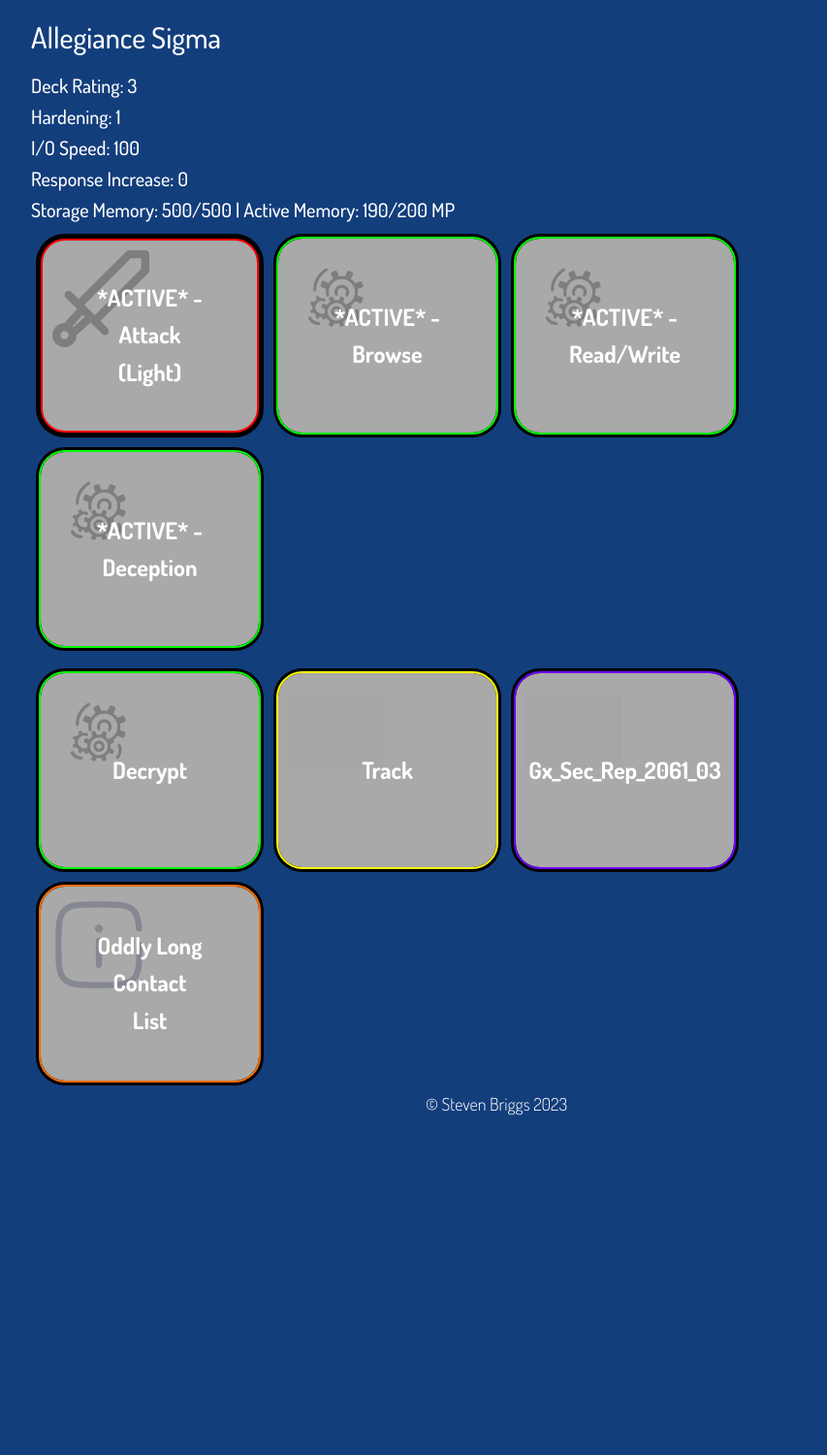
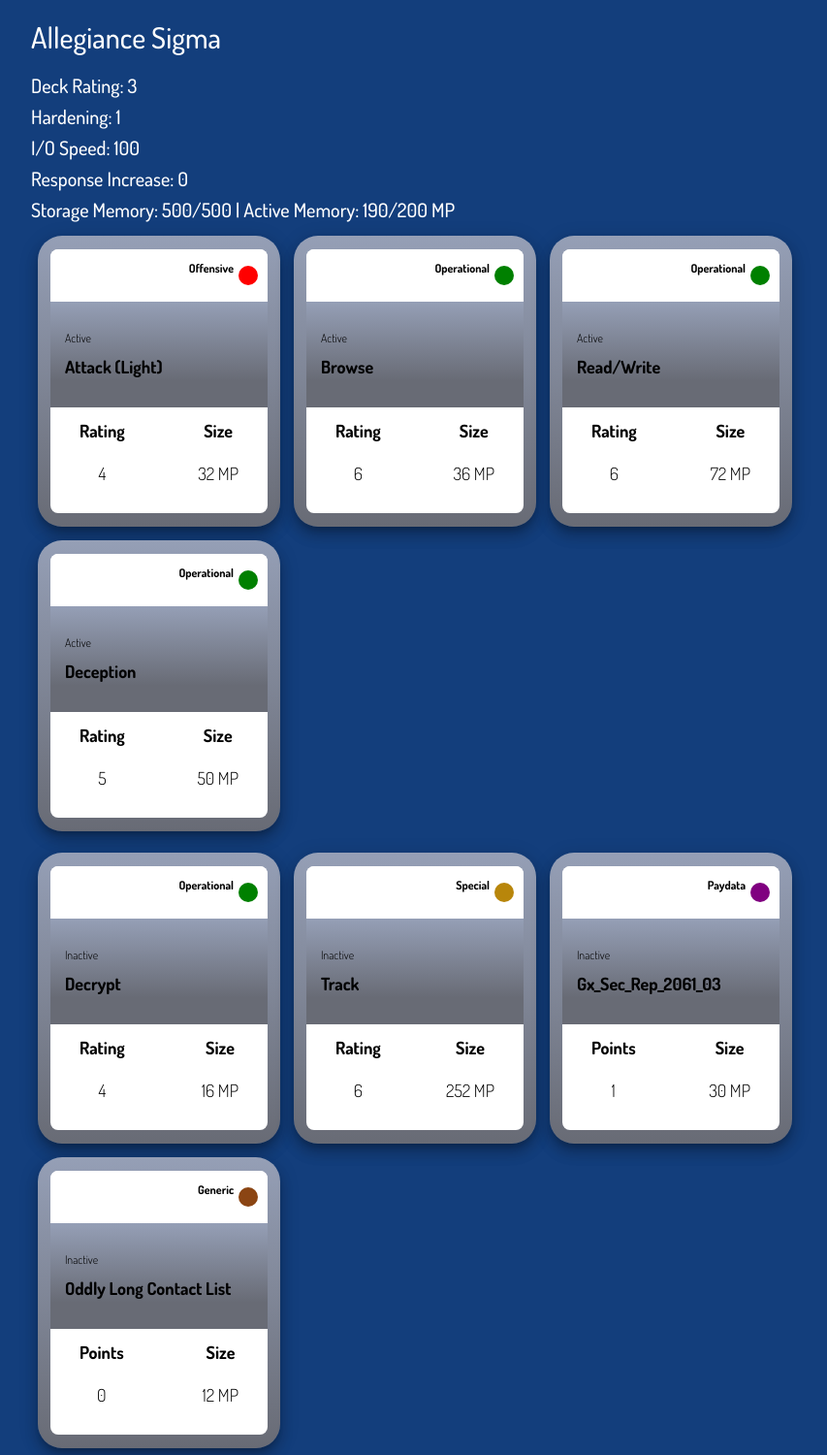
Before and after one commit to RocinRykor/SixthWorldSprawlWebsite, a Flask app: page /calculators/example in a window 1280 px wide. Shown: the part 61-1561 px from the top of the page at 97% size, without its empty margins (128-981 px from the left). Before the commit the page ends 1211 px from the top, so only its background shows below. Run offline with Flask 3, Linux system fonts and the light colour scheme; grey boxes are pictures that could not be loaded.

Commit message:
Example Deck Refinement

```diff
--- /dev/null
+++ b/sixthworldsprawl/static/css/cyberdeck.css
@@ -0,0 +1,173 @@
+:root {
+  /* Colors */
+  --dark: #091833;
+  --medium: #133e7c;
+  --light: #0abdc6;
+  --primary-accent: #ea00d9;
+  --secondary-accent: #711c91;
+  --default-border-radius: 25px;
+}
+
+.cyberdeck-utility-card {
+  display: flex;
+  justify-content: center;
+  align-items: center;
+  height: 300px;
+  width: 250px;
+  padding: 7px;
+  margin: 7px;
+  background: linear-gradient(#959fb6, #686b75);
+  box-shadow: 0px 6px 6px -3px rgba(0,0,0,0.2),0px 10px 14px 1px rgba(0,0,0,0.14),0px 4px 18px 3px rgba(0,0,0,0.12);
+  border-radius: var(--default-border-radius);
+}
+
+.color {
+    height: 20px;
+    width: 20px;
+    margin-left: 5px;
+    margin-right: 10px;
+    border-radius: 50%;
+    background-color: orange;
+  }
+
+.color-offensive {
+  background-color: red;
+}
+
+.color-defensive {
+  background-color: blue;
+}
+
+.color-operational {
+  background-color: green;
+}
+
+.color-special {
+  background-color: darkgoldenrod;
+}
+
+.color-paydata {
+  background-color: purple;
+}
+
+.color-generic{
+  background-color: saddlebrown;
+}
+
+.cyberdeck-utility-card:hover .name,
+.cyberdeck-utility-card:hover .icon {
+  display: none;
+}
+
+.cyberdeck-utility-card:hover .info {
+  display: block;
+}
+
+.icons {
+  align-items: center;
+  margin-bottom: 10px;
+}
+
+.icon {
+  width: 100px;
+  height: 100px;
+  background-position: center center;
+  background-repeat: no-repeat;
+  background-size: contain;
+  margin-right: 10px;
+}
+
+.icon img {
+  width: 100%;
+  height: 100%;
+  object-fit: contain;
+  opacity: 0.25;
+}
+
+.name, .info {
+  position: absolute;
+  top: 50%;
+  left: 50%;
+  transform: translate(-50%, -50%);
+  text-align: center;
+}
+
+.name {
+  font-size: 24px;
+  font-weight: bold;
+}
+
+.info {
+  display: none;
+  font-size: 16px;
+  font-weight: bold;
+  line-height: 1.5;
+}
+
+.card-content {
+  display: flex;
+  flex-direction: column;
+  height: 95%;
+  width: 95%;
+  border-radius: 8px;
+  background-color: white;
+  color: black;
+}
+
+.card-content > .top {
+  display: flex;
+  justify-content: flex-end;
+  align-items: center;
+  height: 20%;
+  background-color: white;
+  border-radius: 8px;
+
+  p {
+    font-weight: bold;
+    font-size: 12px;
+  }
+
+}
+
+.card-content > .middle {
+  display: flex;
+  justify-content: space-between;
+  align-items: center;
+  height: 40%;
+  background: linear-gradient(#959fb6, #686b75 75%);
+  padding-left: 15px;
+  padding-right: 15px;
+
+  img {
+    width: 60%;
+  }
+
+  div > p:first-child {
+    margin-bottom: 5px;
+    font-size: 12px;
+  }
+
+  div > p:last-child {
+    margin: 0;
+    font-weight: bold;
+  }
+}
+
+.card-content > .bottom {
+  display: flex;
+  justify-content: space-between;
+  align-items: center;
+  height: 40%;
+  padding-left: 30px;
+  padding-right: 30px;
+
+  div {
+    display: flex;
+    flex-direction: column;
+    align-items: center;
+
+    p:first-child {
+      font-weight: bold;
+    }
+  }
+}
--- a/sixthworldsprawl/static/css/styles.css
+++ b/sixthworldsprawl/static/css/styles.css
@@ -147,7 +147,7 @@ a:hover {
   flex: 1 0 auto;
 }
 
-/* Footer */
+/* Footer */styles
 .page-footer {
   clear: both;
   display: flex;
@@ -273,89 +273,3 @@ a:hover {
   display: flex;
   flex-wrap: wrap;
 }
-
-.cyberdeck-utility-card {
-  position: relative;
-  width: 225px;
-  height: 200px;
-  padding: 10px;
-  margin: 10px;
-  border-radius: var(--default-border-radius);
-  overflow: hidden;
-  background: darkgray;
-  box-shadow: 0 0 0 5px black; /* Larger black outline */
-}
-
-.cyberdeck-utility-card.offensive {
-  border: 2px solid rgba(255, 0, 0, 1);
-}
-
-.cyberdeck-utility-card.defensive {
-  outline: 2px solid rgba(0, 0, 255, 1);
-}
-
-.cyberdeck-utility-card.operational {
-  outline: 2px solid rgba(0, 255, 0, 1);
-}
-
-.cyberdeck-utility-card.special {
-  outline: 2px solid rgba(255, 255, 0, 1);
-}
-
-.cyberdeck-utility-card.paydata {
-  outline: 2px solid rgb(110, 0, 255);
-}
-
-.cyberdeck-utility-card.informational {
-  outline: 2px solid rgb(255, 110, 0);
-}
-
-.cyberdeck-utility-card:hover .name,
-.cyberdeck-utility-card:hover .icon {
-  display: none;
-}
-
-.cyberdeck-utility-card:hover .info {
-  display: block;
-}
-
-.icons {
-  align-items: center;
-  margin-bottom: 10px;
-}
-
-.icon {
-  width: 100px;
-  height: 100px;
-  background-position: center center;
-  background-repeat: no-repeat;
-  background-size: contain;
-  margin-right: 10px;
-}
-
-.icon img {
-  width: 100%;
-  height: 100%;
-  object-fit: contain;
-  opacity: 0.25;
-}
-
-.name, .info {
-  position: absolute;
-  top: 50%;
-  left: 50%;
-  transform: translate(-50%, -50%);
-  text-align: center;
-}
-
-.name {
-  font-size: 24px;
-  font-weight: bold;
-}
-
-.info {
-  display: none;
-  font-size: 16px;
-  font-weight: bold;
-  line-height: 1.5;
-}
--- a/sixthworldsprawl/static/json/example_deck.json
+++ b/sixthworldsprawl/static/json/example_deck.json
@@ -82,15 +82,15 @@
 						"type": "paydata",
 						"value": 2500,
 						"description": "This paydata details the security details of GroundX, a tunneling subsidiary of Wuxing. The facility specified in the data is within the UCAS Capital. The data is fragmented and incomplete, leaving many holes in it's value.",
-						"points": 0,
+						"points": 1,
 						"size": 30
 					},
 					{
 						"name": "Oddly Long Contact List",
-						"type": "informational",
+						"type": "generic",
 						"value": 0,
 						"description": "This data is a collection of contact information for \"friends and family\". Interestingly, all numbers are known Yakuza brothels, but none of them are named such.",
-						"point": 0,
+						"points": 0,
 						"size": 12
 					}
 				]
--- a/sixthworldsprawl/templates/public/calculators/example_deck.html
+++ b/sixthworldsprawl/templates/public/calculators/example_deck.html
@@ -1,5 +1,12 @@
-<!DOCTYPE html>
-{% extends "public/partials/base.html" %} {% block main %}
+{% extends "public/partials/base.html" %}
+
+{% block styles %}
+    <link
+            rel="stylesheet"
+            href="{{ url_for('static', filename='css/cyberdeck.css') }}"/>
+{% endblock %}
+
+{% block main %}
 
     <h1>{{ deck_name.title() }}</h1>
 
@@ -8,21 +15,22 @@
     <h3>I/O Speed: {{ deck_data["io_speed"] }}</h3>
     <h3>Response Increase: {{ deck_data["response_increase"] }}</h3>
 
-    <h3> Storage Memory: {{ storage_size }}/{{ deck_data['storage_memory'] }} | Active Memory: {{ active_size }}/{{ deck_data['active_memory'] }} MP  </h3>
+    <h3> Storage Memory: {{ storage_size }}/{{ deck_data['storage_memory'] }} | Active
+        Memory: {{ active_size }}/{{ deck_data['active_memory'] }} MP </h3>
     <div class="utility-list grid">
         {% for value in active %}
-            {% with utility=value, is_active=true %} {% include
-	"public/calculators/partials/example_deck_utility.html" %} {% endwith %}
+            {% with name=value['name'], utility=value, is_active=true %} {% include
+	"public/calculators/partials/cyberdeck_utility_card.html" %} {% endwith %}
         {% endfor %}
     </div>
 
-    <h3>  </h3>
+    <h3></h3>
     <div class="utility-list grid">
         {% for key in storage %}
             {% for value in storage[key] %}
                 {% if value not in active %}
-                    {% with utility=value %} {% include
-	"public/calculators/partials/example_deck_utility.html" %} {% endwith %}
+                    {% with name=value['name'], utility=value %} {% include
+	"public/calculators/partials/cyberdeck_utility_card.html" %} {% endwith %}
                 {% endif %}
             {% endfor %}
         {% endfor %}
--- a/sixthworldsprawl/templates/public/calculators/partials/cyberdeck_utility_card.html
+++ b/sixthworldsprawl/templates/public/calculators/partials/cyberdeck_utility_card.html
@@ -1,12 +1,59 @@
-<!DOCTYPE html>
-
-<div class='cyberdeck-utility-card {{ value.type|lower }}'>
-    <div class="icons">
-        <div class='icon'><img src={{ url_for('static', filename='img/svg/' ~ value.type.title() ~ ".svg") }} alt='{{ value.type }}'></div>
-    </div>
-    <div class="name">{{ key.title() }}, x{{ value.multiplier }}</div>
-    <div class="info">
-        Type: {{ value.type.title() }}
-        Multiplier: {{ value.multiplier}}
+<div class="cyberdeck-utility-card {{ utility['type']|lower }} active-{{ is_active }}">
+    <div class="card-content">
+        <div class="top">
+            <p>{{ utility['type'].title() }}</p>
+            <div class="color color-{{ utility['type']|lower }}"></div>
+        </div>
+        <div class="middle">
+            <div>
+                <p>
+                    {% if is_active %}
+                        Active
+                    {% else %}
+                        Inactive
+                    {% endif %}
+                </p>
+                <p>{{ name.title() }}</p>
+            </div>
+            {#            <div name="icon">#}
+            {#                <img src={{ url_for('static', filename='img/svg/' ~ value.type.title() ~ ".svg") }} alt='{{ value.type }}'/>#}
+            {#            </div>#}
+        </div>
+        <div class="bottom">
+            <div>
+                {% if utility['type'] == "paydata" or utility['type'] == "generic" %}
+                    <p>Points</p>
+                    <p>{{ utility['points'] }}</p>
+                {% else %}
+                    <p>Rating</p>
+                    <p>{{ utility['rating'] }}</p>
+                {% endif %}
+            </div>
+            <div>
+                <p>Size</p>
+                {% if utility['type'] == "paydata" or utility['type'] == "generic" %}
+                    <p>{{ utility['size'] }} MP</p>
+                {% else %}
+                    <p>{{ (utility['rating'] * utility['rating']) * utility['multiplier'] }} MP</p>
+                {% endif %}
+            </div>
+        </div>
     </div>
 </div>
+
+{#<div class='cyberdeck-utility-card {{ utility['type']|lower }} active-{{ is_active }}'>#}
+{#    <div class="icons">#}
+{#        <div class='icon'><img#}
+{#                src={{ url_for('static', filename='img/svg/' ~ value.type.title() ~ ".svg") }} alt='{{ value.type }}' alt="">#}
+{#        </div>#}
+{#    </div>#}
+{#    {% if is_active %}#}
+{#        <div class="name">*ACTIVE* - {{ utility['name'].title() }}</div>#}
+{#    {% else %}#}
+{#        <div class="name">{{ utility['name'].title() }}</div>#}
+{#    {% endif %}#}
+{#    <div class="info">#}
+{#        Type: {{ utility['type'].title() }}#}
+{#        Multiplier: {{ utility['multiplier'] }}#}
+{#    </div>#}
+{#</div>#}
--- a/sixthworldsprawl/templates/public/calculators/partials/example_deck_utility.html
+++ /dev/null
@@ -1,18 +0,0 @@
-<!DOCTYPE html>
-
-<div class='cyberdeck-utility-card {{ utility['type']|lower }} active-{{ is_active }}'>
-    <div class="icons">
-        <div class='icon'><img
-                src={{ url_for('static', filename='img/svg/' ~ value.type.title() ~ ".svg") }} alt='{{ value.type }}'>
-        </div>
-    </div>
-    {% if is_active %}
-        <div class="name">*ACTIVE* - {{ utility['name'].title() }}</div>
-    {% else %}
-        <div class="name">{{ utility['name'].title() }}</div>
-    {% endif %}
-    <div class="info">
-        Type: {{ utility['type'].title() }}
-        Multiplier: {{ utility['multiplier'] }}
-    </div>
-</div>
--- a/sixthworldsprawl/templates/public/partials/base.html
+++ b/sixthworldsprawl/templates/public/partials/base.html
@@ -29,6 +29,7 @@
     <link
             rel="stylesheet"
             href="{{ url_for('static', filename='css/styles.css') }}"/>
+    {% block styles %} {% endblock %}
 </head>
 
 {% include "public/partials/header.html" %}
@@ -44,13 +45,16 @@
         src="https://cdn.jsdelivr.net/npm/bootstrap@5.2.3/dist/js/bootstrap.bundle.min.js"
         integrity="sha384-kenU1KFdBIe4zVF0s0G1M5b4hcpxyD9F7jL+jjXkk+Q2h455rYXK/7HAuoJl+0I4"
         crossorigin="anonymous"></script>
+
+{% block scripts %} {% endblock %}
+
 <body>
 <div class="content">
     <div class="w-75 mx-auto">
         <main>{% block main %} {% endblock %}</main>
     </div>
 </div>
-{% include "public/partials/modals.html" %} {% include
-		"public/partials/footer.html" %}
+{% include "public/partials/modals.html" %}
+{#{% include "public/partials/footer.html" %}#}
 </body>
 </html>
--- a/sixthworldsprawl/templates/public/partials/footer.html
+++ b/sixthworldsprawl/templates/public/partials/footer.html
@@ -1,4 +1,3 @@
 <!DOCTYPE html>
 <footer class="page-footer">
-    <p>© Steven Briggs 2023</p>
 </footer>
```
Also changed, not shown: sixthworldsprawl/templates/public/calculators/cyberdeck_utilities.html (+8 -2 lines), sixthworldsprawl/templates/public/generators/matrixhost.html (+7 -4 lines).
